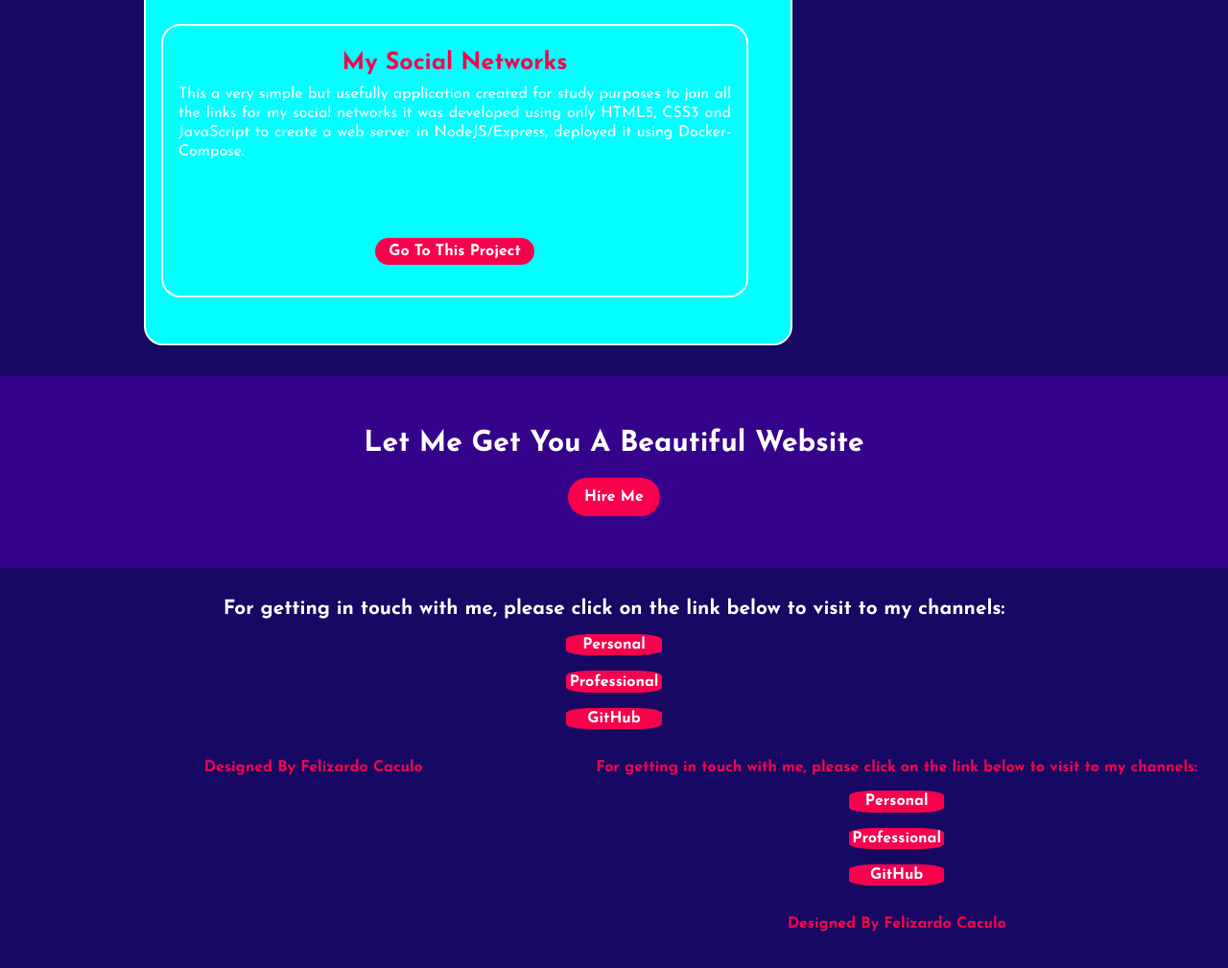
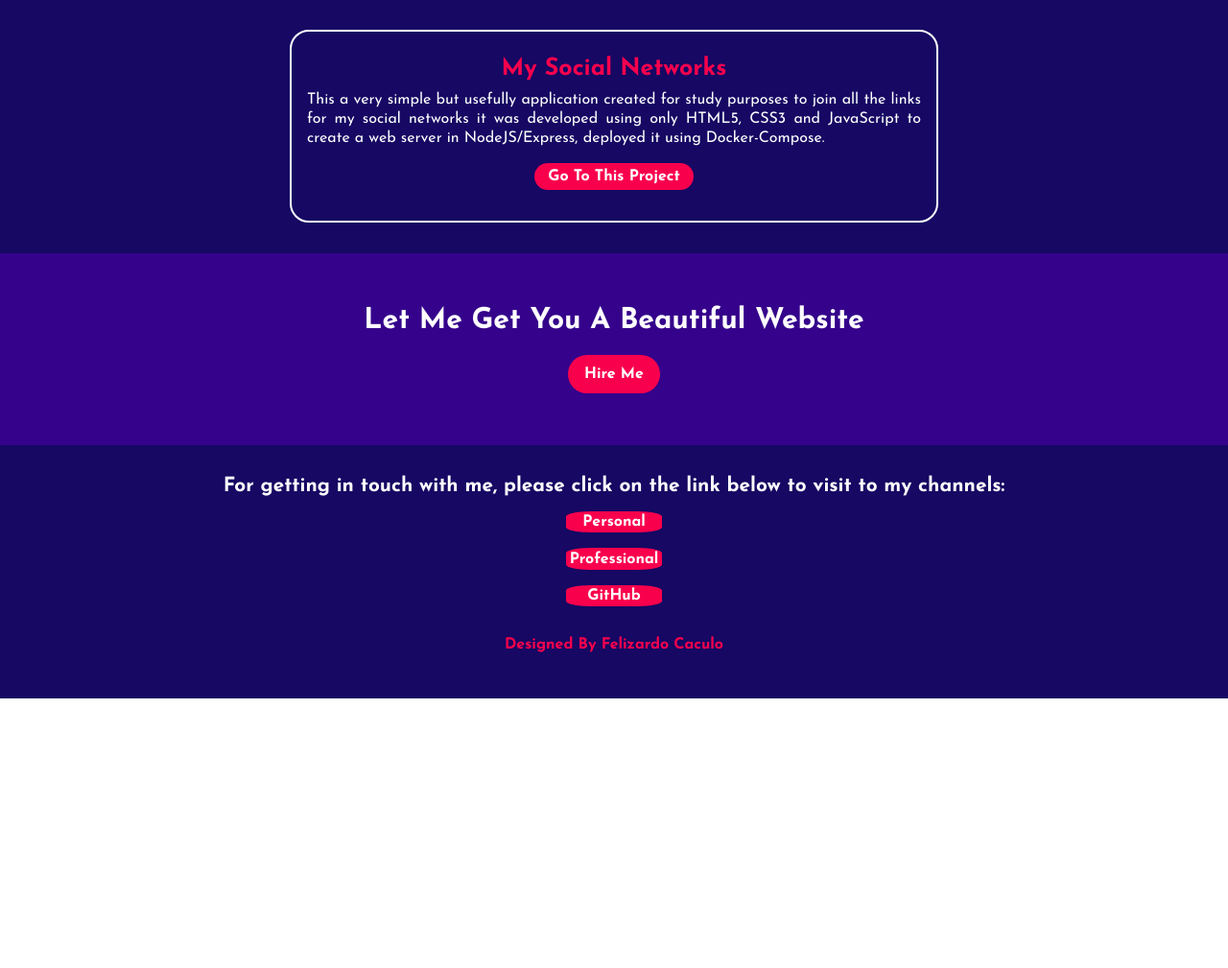
Before and after one commit to FelizardoCaculo/my_portfolio, a plain HTML site: page index.html in a window 1280 px wide. Shown: the part 2287-3296 px from the top of the page at 96% size. After the commit the page ends 3015 px from the top, so only its background shows below. Drawn offline with Linux system fonts and the light colour scheme.

Commit message:
Finishing release1.1

```diff
--- a/index.html
+++ b/index.html
@@ -80,6 +80,7 @@
                 <div class="card">
                     <h5>Portal de Cursos Online</h5>
                     <div class="app">
+                        <div class="app-description">
                             <p>
                                 This is my first personal project, is a website built to help another Web developers like me.
                                 giving a place to start their roadmap to the FullStack web deveplopment, just like me.
@@ -92,8 +93,8 @@
                             </p>
 
                         </div>
+                    </div>
 
-                </div>
                 </div>
 
                 <div class="card">
@@ -112,10 +113,12 @@
                             </p>
                         </div>
                     </div>
+                </div>
 
                 <div class="card">
                     <h5>My Social Networks</h5>
                     <div class="app">
+                       <div class="app-description">
                         <p>
                             This a very simple but usefully application created for study purposes to join all the links for my social networks it was developed using only HTML5, CSS3 and JavaScript to create a web server in NodeJS/Express, deployed it using Docker-Compose.
                         </p><br>
@@ -125,6 +128,10 @@
                         </p>
                        </div>
                     </div>
+                </div>
+
+
+
 
             </div>
         </div>
@@ -147,18 +154,6 @@
         </div>
             <div class="end">
                 <p>Designed By Felizardo Caculo</p>
-        <div class="footer-container">
-            <p>
-                For getting in touch with me, please click on the link below to
-                visit to my channels:
-            </p>
-            <div class="social">
-                <a href="https:social-networks-fc.onrender.com/" target="_blank">Personal</a>
-                <a href="https:redes-sociais-portal-de-cursos-online-fc.onrender.com" target="_blank">Professional</a>
-                <a href="https://github.com/FelizardoCaculo" target="_blank">GitHub</a>
-            </div>
-            <div class="end">
-                <p>Designed By Felizardo Caculo</p>
             </div>
         </div>
 
--- a/src/assets/css/style.css
+++ b/src/assets/css/style.css
@@ -240,7 +240,6 @@ h4 {
     text-align: center;
     border: 2px solid;
     padding: 1rem;
-    background-color: aqua;
 }
 
 .card .button {
```
Lines whose indentation alone changed are shown as unchanged.
